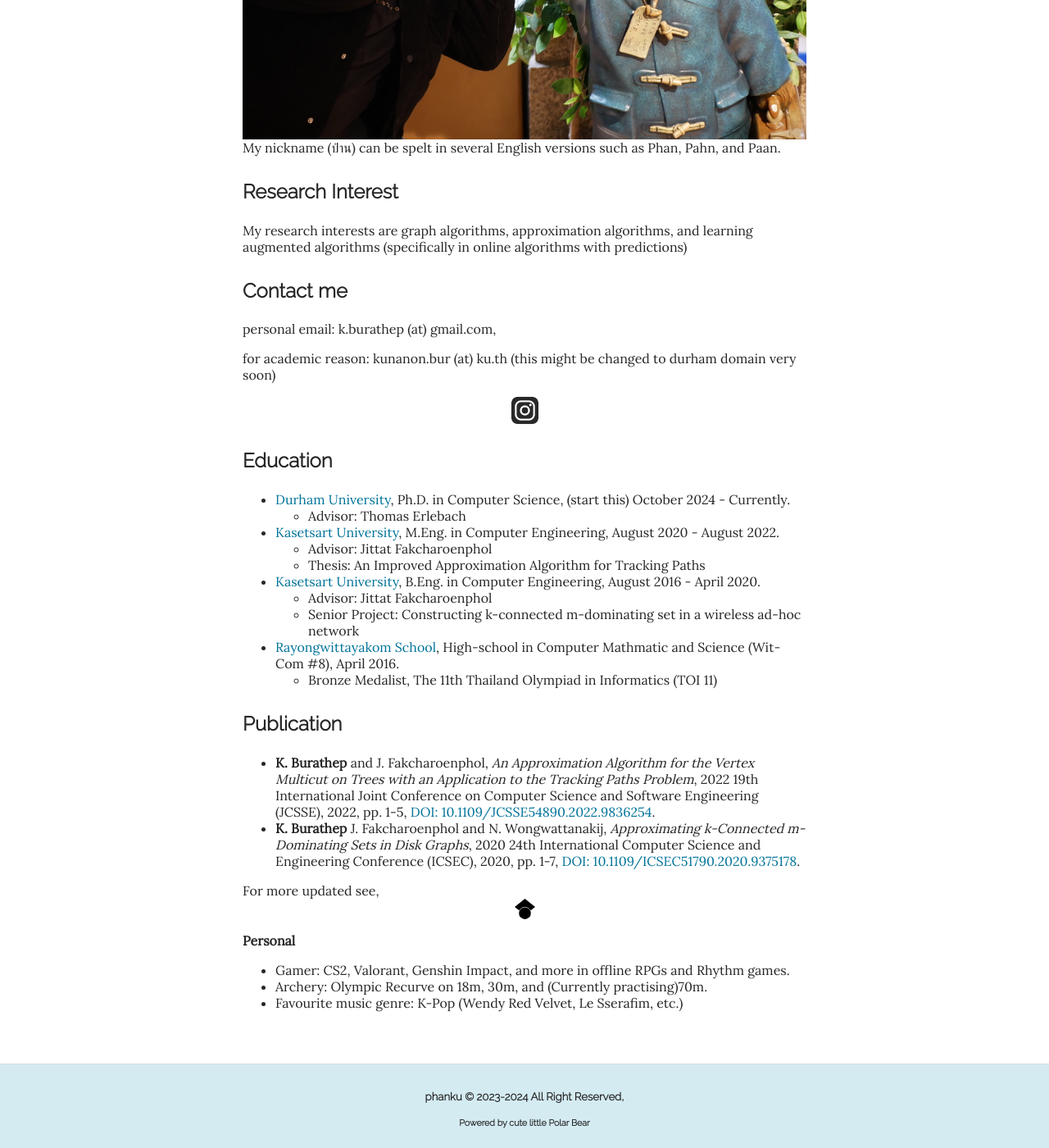
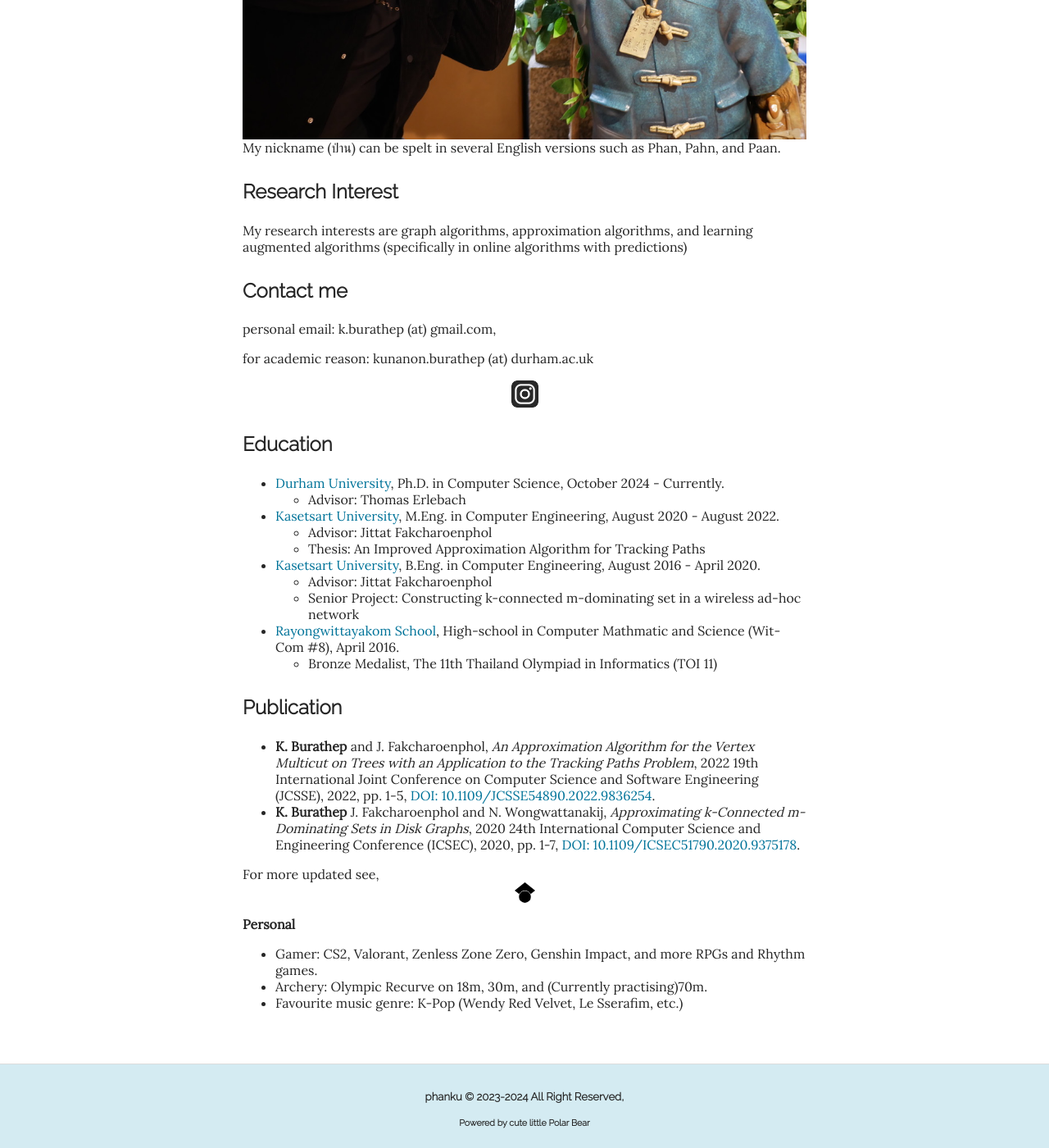
Before and after one commit to kunanonburathep/phankunanon.github.io, a Jekyll site: the page built from about.md, in a window 1280 px wide and 1400 px high, scrolled down 570 px. Shown: the whole window at 82% size. Built offline with Jekyll 4.4.1, drawn with Linux system fonts in a browser that asks for light colours.

Commit message:
update academic email

```diff
--- a/about.md
+++ b/about.md
@@ -12,7 +12,7 @@ My research interests are graph algorithms, approximation algorithms, and learni
 
 personal email: k.burathep (at) gmail.com,
 
-for academic reason: kunanon.bur (at) ku.th (this might be changed to durham domain very soon)
+for academic reason: kunanon.burathep (at) durham.ac.uk
 
 [![](/assets/img/blackandwhite_darkgrey_instagram_icon.png){: width="35"}][ig]
 
@@ -20,7 +20,7 @@ for academic reason: kunanon.bur (at) ku.th (this might be changed to durham dom
 
 ## Education
 
-- [Durham University][dur], Ph.D. in Computer Science, (start this) October 2024 - Currently.
+- [Durham University][dur], Ph.D. in Computer Science, October 2024 - Currently.
   - Advisor: Thomas Erlebach
 
 - [Kasetsart University][ku], M.Eng. in Computer Engineering, August 2020 - August 2022.
@@ -45,7 +45,7 @@ for academic reason: kunanon.bur (at) ku.th (this might be changed to durham dom
 For more updated see, [![](/assets/img/googlescholar.svg){: width="25"}][scholar]
 
 **Personal**
-- Gamer: CS2, Valorant, Genshin Impact, and more in offline RPGs and Rhythm games.
+- Gamer: CS2, Valorant, Zenless Zone Zero, Genshin Impact, and more RPGs and Rhythm games.
 - Archery: Olympic Recurve on 18m, 30m, and (Currently practising)70m.
 - Favourite music genre: K-Pop (Wendy Red Velvet, Le Sserafim, etc.)
 
```
